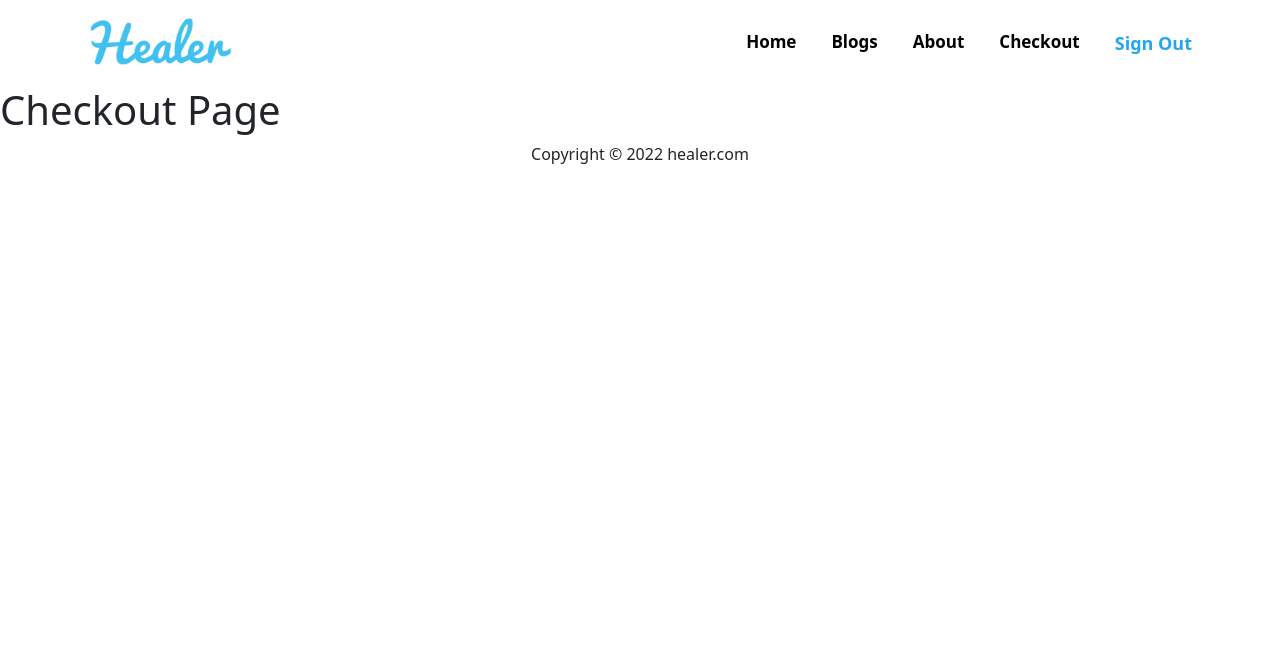
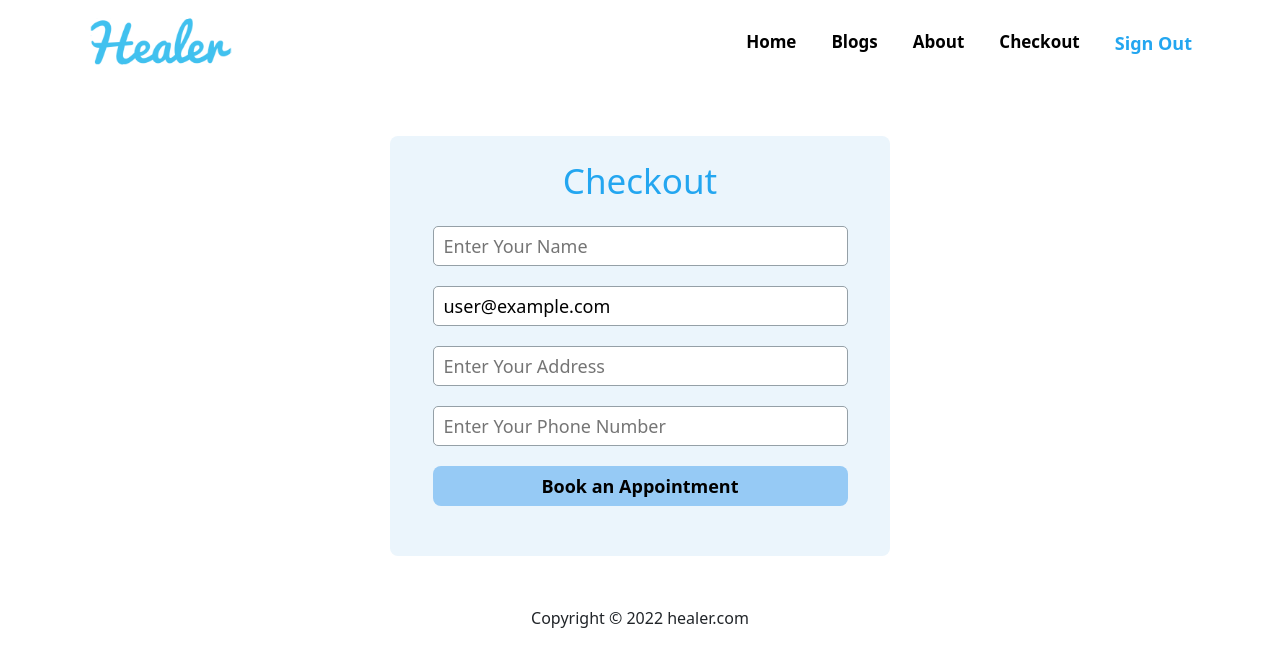
Before and after one commit to AmenaAkter5/assignment-10-service-provider, a React (Create React App) app: page /checkout in a window 1280 px wide. Shown: the top 666 px of the page. Built offline with nearby package versions, Linux system fonts and the light colour scheme; no server answers; sample sign-in values are in the browser's storage.

Commit message:
checkout page added

```diff
--- a/src/Pages/Checkout/Checkout.css
+++ b/src/Pages/Checkout/Checkout.css
@@ -0,0 +1,10 @@
+.checkout {
+    background-color: #ebf5fc;
+    width: 500px;
+    height: 420px;
+    margin: 50px auto;
+    box-sizing: border-box;
+    border-radius: 8px;
+    display: flex;
+    justify-content: center;
+}
--- a/src/Pages/Checkout/Checkout.js
+++ b/src/Pages/Checkout/Checkout.js
@@ -1,10 +1,53 @@
-import React from 'react';
+import React, { useState } from 'react';
+import { useAuthState } from 'react-firebase-hooks/auth';
+import auth from '../../firebase.init';
 import './Checkout.css';
 
 const Checkout = () => {
+
+    // user, name, address, phonenumber state
+    const [user] = useAuthState(auth);
+    const [name, setName] = useState('');
+    const [address, setAddress] = useState('');
+    const [phoneNumber, setPhoneNumber] = useState('');
+
+
+    // set name on blur
+    const handleNameBlur = event => {
+        setName(event.target.value);
+    }
+
+    // set address on blur
+    const handleAddressBlur = event => {
+        setAddress(event.target.value);
+    }
+
+    // set phone number on blur
+    const handlePhoneNumberBlur = event => {
+        setPhoneNumber(event.target.value);
+    }
+
+
     return (
-        <div>
-            <h1>Checkout Page</h1>
+        <div className='form-container checkout'>
+            <div>
+                <h1 className='form-title my-4'>Checkout</h1>
+                <form>
+                    <div className='input-group'>
+                        <input onBlur={handleNameBlur} type="text" name="name" id="" placeholder='Enter Your Name' required />
+                    </div>
+                    <div className='input-group'>
+                        <input value={user?.email} readOnly type="email" name="email" id="" required />
+                    </div>
+                    <div className='input-group'>
+                        <input onBlur={handleAddressBlur} type="text" name="address" id="" placeholder='Enter Your Address' required />
+                    </div>
+                    <div className='input-group'>
+                        <input onBlur={handlePhoneNumberBlur} type="text" name="phone-number" id="" placeholder='Enter Your Phone Number' required />
+                    </div>
+                    <input className='form-submit' type="submit" value="Book an Appointment" />
+                </form>
+            </div>
         </div>
     );
 };
```
